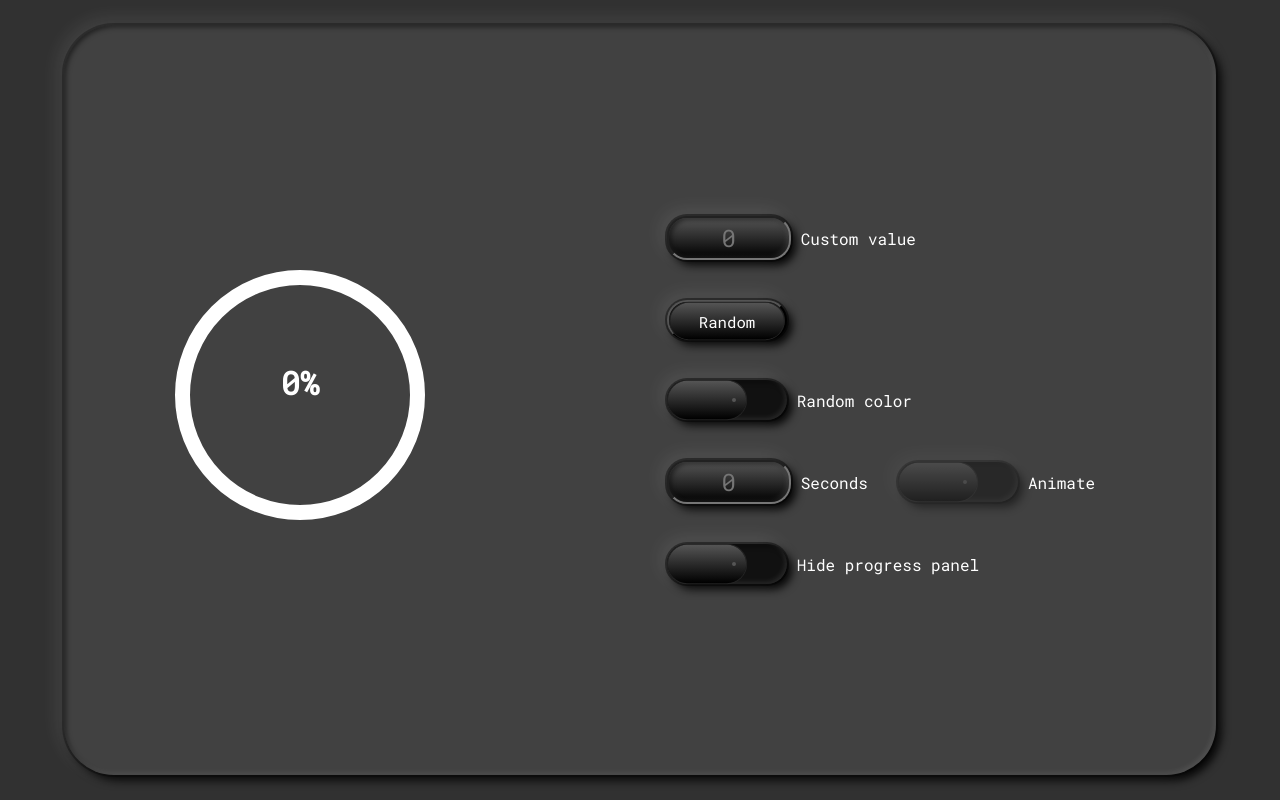
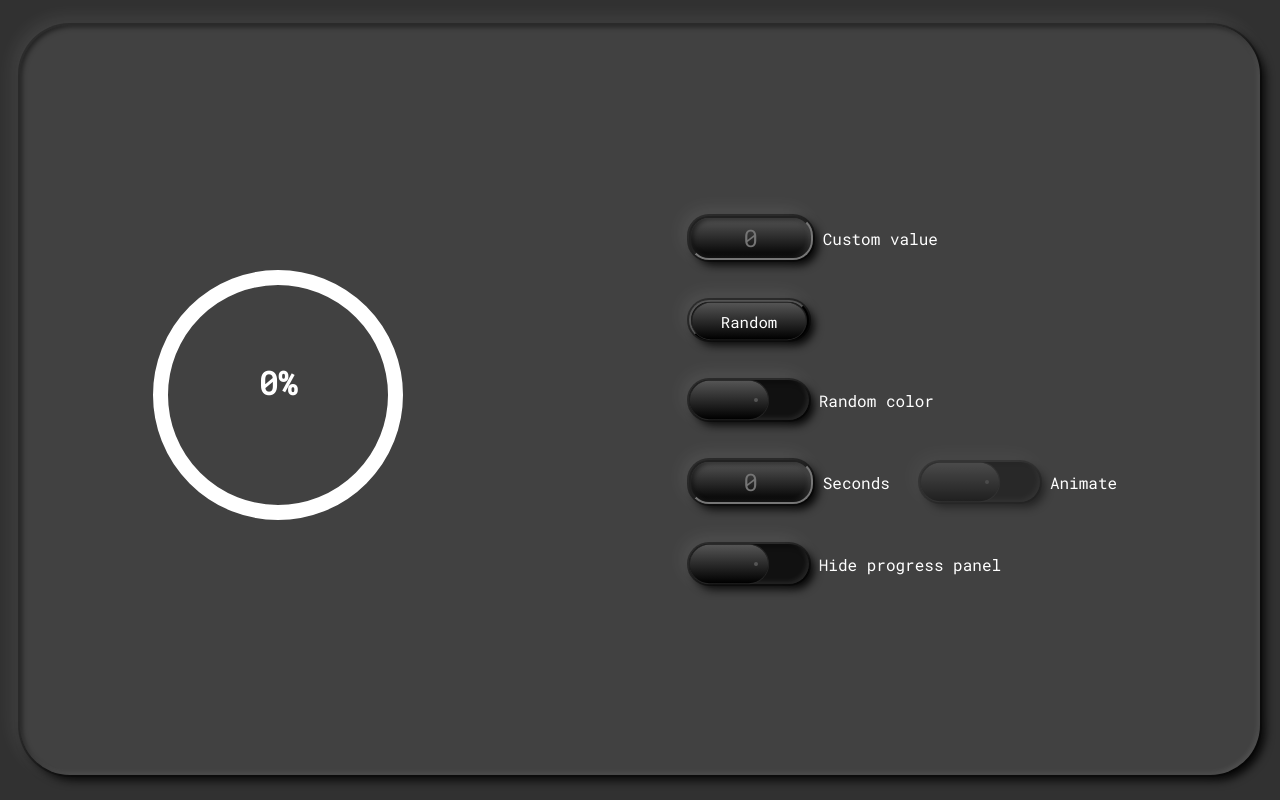
Before and after one commit to opv1/progress-bar, a React (Create React App) app: page / in a window 1280 px wide. Built offline with nearby package versions, Linux system fonts and the light colour scheme.

Commit message:
more beauty

```diff
--- a/public/index.html
+++ b/public/index.html
@@ -15,7 +15,7 @@
       href="https://fonts.googleapis.com/css2?family=Roboto+Mono&display=swap"
       rel="stylesheet"
     />
-    <title>React App</title>
+    <title>Progress bar</title>
   </head>
   <body>
     <noscript>You need to enable JavaScript to run this app.</noscript>
--- a/src/App.scss
+++ b/src/App.scss
@@ -3,8 +3,9 @@
   flex-wrap: wrap;
   align-items: center;
   justify-content: space-around;
+  margin: 20px;
   border-radius: 50px;
-  width: 90%;
+  width: 1440px;
   min-width: 320px;
   min-height: 750px;
   box-shadow:
--- a/src/index.scss
+++ b/src/index.scss
@@ -2,6 +2,11 @@
   margin: 0;
   padding: 0;
   font-family: 'Roboto Mono';
+}
+
+body {
+  width: 100%;
+  height: 100%;
 }
 
 #root {
@@ -9,7 +14,12 @@
   align-items: center;
   justify-content: center;
   overflow-x: hidden;
-  width: 100vw;
-  height: 100vh;
+  width: 100%;
   background-color: #313131;
 }
+
+@media screen and (min-width: 829px) {
+  #root {
+    height: 100vh;
+  }
+}
```
